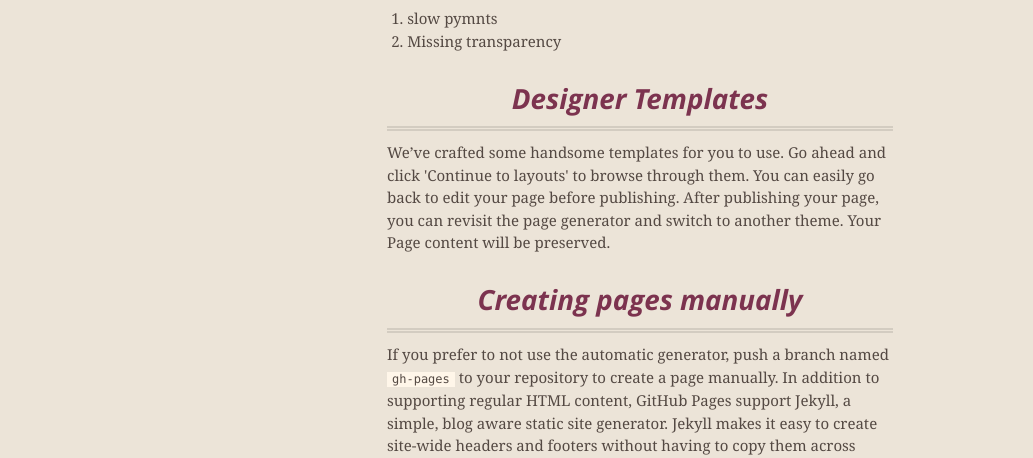
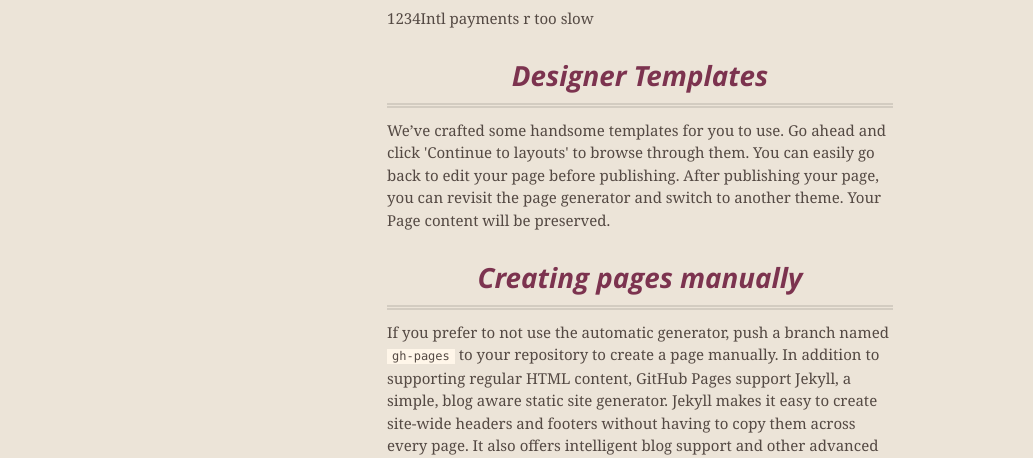
Before and after one commit to redpill5/hello-world, a plain HTML site: page index.html in a window 1280 px wide. Shown: the part 642-1100 px from the top of the page, without its empty margins (0-1033 px from the left). Drawn offline with nearby package versions, Linux system fonts and the light colour scheme.

Commit message:
Update index.html

```diff
--- a/index.html
+++ b/index.html
@@ -62,10 +62,7 @@
 <h3>
 <a id="issues" class="anchor" href="#issues" aria-hidden="true"><span aria-hidden="true" class="octicon octicon-link"></span></a>Issues</h3>
 
-<ol>
-<li>slow pymnts</li>
-<li>Missing transparency</li>
-</ol>
+<div class="rb"><sspan class="rbnr">1234</sspan>Intl payments r too slow</div>
 
 <h3>
 <a id="designer-templates" class="anchor" href="#designer-templates" aria-hidden="true"><span aria-hidden="true" class="octicon octicon-link"></span></a>Designer Templates</h3>
```
